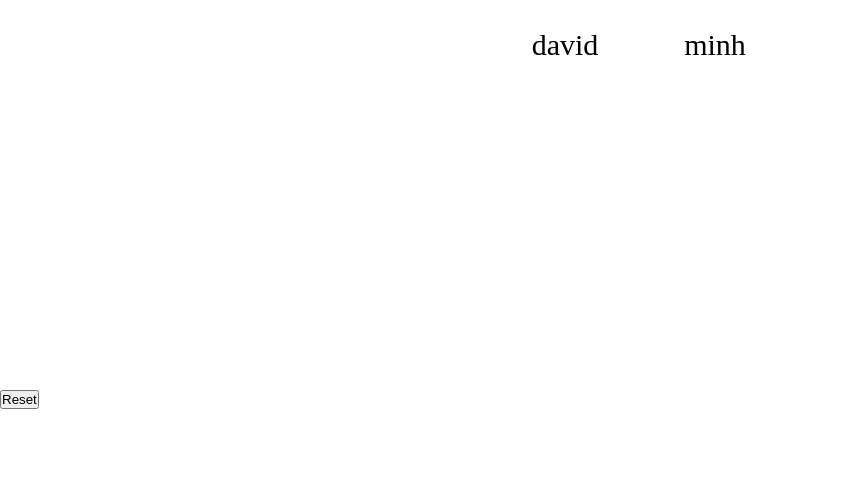
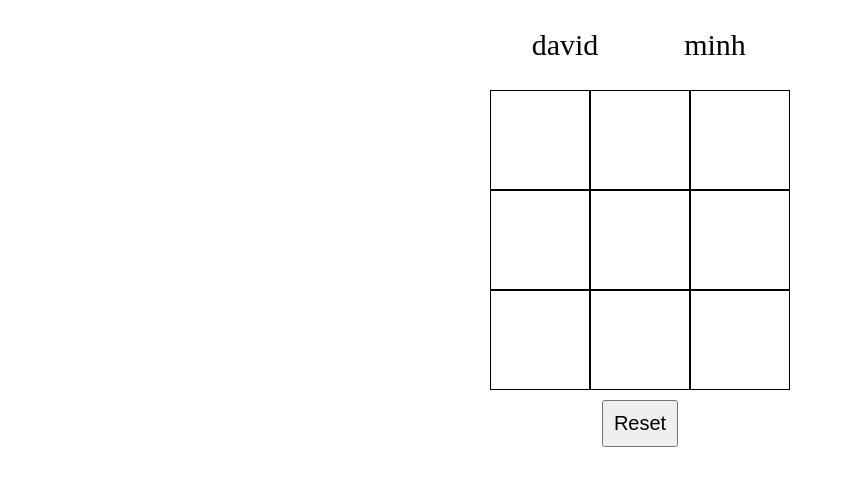
Before and after one commit to Sharpslice/tic-tac-toe, a plain HTML site: page index.html in a window 1280 px wide. Both pictures are taken after a click on the button "Reset". Shown: the whole page, without its empty margins (0-853 px from the left). Drawn offline with Linux system fonts and the light colour scheme.

Commit message:
bug fixes when clicking outside of board + reset button

```diff
--- a/index.html
+++ b/index.html
@@ -8,10 +8,11 @@
     <script src="script.js" defer></script>
 </head>
 <body>
-    <div id="container">
+    <div id="container"></div>
+    <div id="gameBoard"></div>
+    <div id = "btnContainer">
+        <button id ="resetBtn">Reset</button>
+    </div>
 
-    </div>
-    <div id="gameBoard"></div>
-    <button id ="resetBtn">Reset</button>
 </body>
 </html>
--- a/script.js
+++ b/script.js
@@ -10,13 +10,17 @@ function createPlayer(name,piece){
 const gameboard =(function(){
     const board = Array.from({length: 3}, ()=> Array.from({length:3}, ()=> null));
     console.log(board);
+    let gameActive= true;
+    let currentPlayerIndex =0;
 
-    let currentPlayerIndex =0;
     const players = [
         createPlayer("david",'x'),
         createPlayer('minh', 'o')
     ]
-
+    function isGameActive()
+    {
+        return gameActive;
+    }
     function makeMove(row,col)
     {
         if(board[row][col]=== null)
@@ -143,6 +147,31 @@ const gameboard =(function(){
     {
         return !board.some((cell) => cell.includes(null))
     }
+    function createBoard()
+    {
+
+        if (!boardContainer) {
+            console.error("Element with id 'game-board' not found.");
+            return;
+        }
+        boardContainer.style.display = 'grid';
+        boardContainer.style.gridTemplateColumns = `repeat(${BOARD_SIZE}, 100px)`; // 3 columns of 100px each
+        boardContainer.style.gridTemplateRows = `repeat(${BOARD_SIZE}, 100px)`;    // 3 rows of 100px each
+
+        for(let i = 0; i<BOARD_SIZE;i++)
+        {
+            for(let j=0; j<BOARD_SIZE;j++)
+            {
+                console.log('tex')
+                const squareDiv=document.createElement("div");
+                squareDiv.classList.add("square");
+                squareDiv.style.width = "100px";
+                squareDiv.style.height = "100px";
+                squareDiv.style.border = "1px solid";
+                boardContainer.appendChild(squareDiv);
+            }
+        }
+    }
     function validateBoard()
     {
         let piece  = players[currentPlayerIndex].piece;
@@ -151,32 +180,58 @@ const gameboard =(function(){
 
         if(checkRow(piece) || checkCol(piece) || checkDiagonal(piece))
         {
+            gameActive= false;
+
             console.log("You Win!")
             return;
         }
         if(checkIfBoardIsFull())
         {
+            gameActive = false;
             console.log("Tie Game")
         }
 
     }
+    function resetBoard()
+    {
+        for(let i =0;i<board.length;i++)
+            {
+                for(let j=0; j< board[i].length;j++)
+                    {
+                        board[i][j]=null;
+                    }
+            }
+
+        const squareDiv = document.querySelectorAll('div.square')
+        squareDiv.forEach(div=>{
+            div.textContent='';
+        })
+        const playerOne = document.getElementById("playerOne");
+        const playerTwo = document.getElementById("playerTwo");
+        playerOne.classList.remove('active');
+        playerTwo.classList.remove('active');
+        gameActive = true;
+    }
     function getBoard() {return board}
-   function getCurrentPlayer()
-   {
-        return players[currentPlayerIndex];
-   }
-   function getPlayers(){
-        return players;
-   }
+    function getCurrentPlayer()
+    {
+            return players[currentPlayerIndex];
+    }
+    function getPlayers(){
+            return players;
+    }
 
     return {
-
+        gameActive,
         makeMove,
         switchTurn,
         getBoard,
         getCurrentPlayer,
         getPlayers,
-        validateBoard
+        validateBoard,
+        createBoard,
+        resetBoard,
+        isGameActive
 
     }
 })();
@@ -199,36 +254,21 @@ function createPlayerBoard()
     container.appendChild(player2Div);
 
 }
-function createBoard()
-{
 
-    if (!boardContainer) {
-        console.error("Element with id 'game-board' not found.");
-        return;
+boardContainer.addEventListener('click', function(event) {
+    if(!gameboard.isGameActive())
+    {
+            return;
     }
-    boardContainer.style.display = 'grid';
-    boardContainer.style.gridTemplateColumns = `repeat(${BOARD_SIZE}, 100px)`; // 3 columns of 100px each
-    boardContainer.style.gridTemplateRows = `repeat(${BOARD_SIZE}, 100px)`;    // 3 rows of 100px each
-
-    for(let i = 0; i<BOARD_SIZE;i++)
-    {
-        for(let j=0; j<BOARD_SIZE;j++)
-        {
-            console.log('tex')
-            const squareDiv=document.createElement("div");
-            squareDiv.classList.add("square");
-            squareDiv.style.width = "100px";
-            squareDiv.style.height = "100px";
-            squareDiv.style.border = "1px solid";
-            boardContainer.appendChild(squareDiv);
-        }
-    }
-}
-boardContainer.addEventListener('click', function(event) {
     if (event.target && event.target.nodeName === 'DIV') {
         const index = Array.from(boardContainer.children).indexOf(event.target);
         const row = Math.floor(index / BOARD_SIZE);
         const col = index % BOARD_SIZE;
+
+        if(row == -1 || col == -1)
+            {
+                return;
+            }
         console.log(`Div clicked at position (${row}, ${col})`);
         if(event.target.textContent == '')
             {
@@ -251,10 +291,10 @@ boardContainer.addEventListener('click', function(event) {
     }
 });
 document.getElementById("resetBtn").addEventListener('click', (e)=>{
-    const container = document.getElementById("gameBoard");
-    container.innerHTML='';
 
+    gameboard.resetBoard();
+    console.log(gameboard.getBoard())
 });
 
 createPlayerBoard();
-createBoard();
+gameboard.createBoard();
--- a/styles.css
+++ b/styles.css
@@ -38,3 +38,12 @@ body{
     font-size: 100px;
     font-family: Arial, Helvetica, sans-serif;
 }
+#btnContainer{
+    display: flex;
+    justify-content: center;
+    margin-top: 10px;
+}
+#resetBtn{
+    padding: 10px;
+    font-size: 20px;
+}
```
